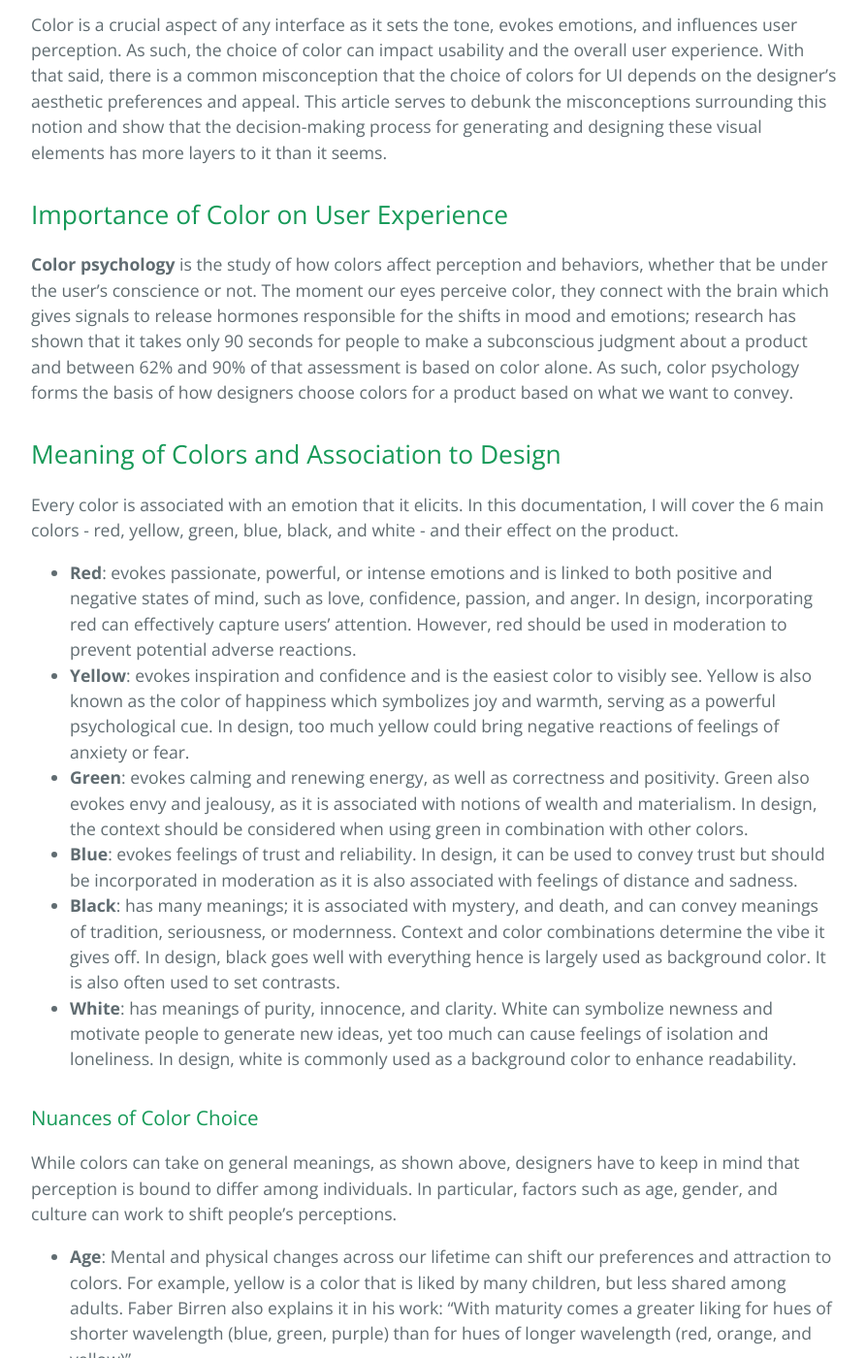
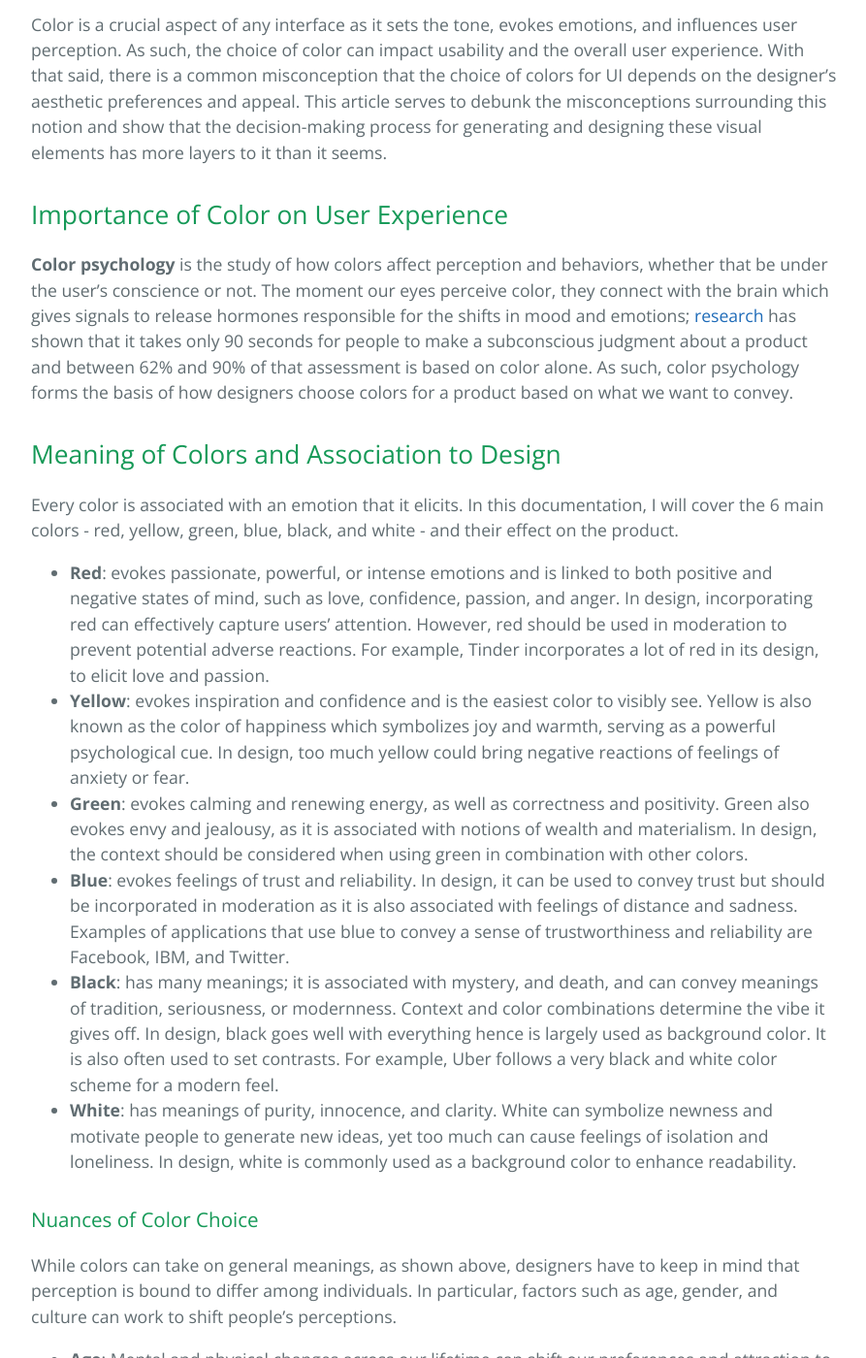
Before and after one commit to learning-software-engineering/learning-software-engineering.github.io, a Jekyll site: the page built from Topics/User_Experience/Color_Theory.md, in a window 1280 px wide and 1400 px high, scrolled down 468 px. Shown: the whole window at 97% size, without its empty margins (192-1085 px from the left). Built offline with Jekyll 4.4.1, drawn with Linux system fonts in a browser that asks for light colours; our own code applies the rules of GitHub Pages for plain Markdown files.

Commit message:
Added specific examples for meaning of colors

```diff
--- a/Topics/User_Experience/Color_Theory.md
+++ b/Topics/User_Experience/Color_Theory.md
@@ -4,15 +4,15 @@
 Color is a crucial aspect of any interface as it sets the tone, evokes emotions, and influences user perception. As such, the choice of color can impact usability and the overall user experience. With that said, there is a common misconception that the choice of colors for UI depends on the designer's aesthetic preferences and appeal. This article serves to debunk the misconceptions surrounding this notion and show that the decision-making process for generating and designing these visual elements has more layers to it than it seems.
 
 ## Importance of Color on User Experience
-**Color psychology** is the study of how colors affect perception and behaviors, whether that be under the user's conscience or not. The moment our eyes perceive color, they connect with the brain which gives signals to release hormones responsible for the shifts in mood and emotions; research has shown that it takes only 90 seconds for people to make a subconscious judgment about a product and between 62% and 90% of that assessment is based on color alone. As such, color psychology forms the basis of how designers choose colors for a product based on what we want to convey.
+**Color psychology** is the study of how colors affect perception and behaviors, whether that be under the user's conscience or not. The moment our eyes perceive color, they connect with the brain which gives signals to release hormones responsible for the shifts in mood and emotions; [research](https://www.colorcom.com/research/why-color-matters) has shown that it takes only 90 seconds for people to make a subconscious judgment about a product and between 62% and 90% of that assessment is based on color alone. As such, color psychology forms the basis of how designers choose colors for a product based on what we want to convey.
 
 ## Meaning of Colors and Association to Design
 Every color is associated with an emotion that it elicits. In this documentation, I will cover the 6 main colors - red, yellow, green, blue, black, and white - and their effect on the product.
-* **Red**: evokes passionate, powerful, or intense emotions and is linked to both positive and negative states of mind, such as love, confidence, passion, and anger. In design, incorporating red can effectively capture users' attention. However, red should be used in moderation to prevent potential adverse reactions.
+* **Red**: evokes passionate, powerful, or intense emotions and is linked to both positive and negative states of mind, such as love, confidence, passion, and anger. In design, incorporating red can effectively capture users' attention. However, red should be used in moderation to prevent potential adverse reactions. For example, Tinder incorporates a lot of red in its design, to elicit love and passion.
 * **Yellow**: evokes inspiration and confidence and is the easiest color to visibly see. Yellow is also known as the color of happiness which symbolizes joy and warmth, serving as a powerful psychological cue. In design, too much yellow could bring negative reactions of feelings of anxiety or fear.
 * **Green**: evokes calming and renewing energy, as well as correctness and positivity. Green also evokes envy and jealousy, as it is associated with notions of wealth and materialism. In design, the context should be considered when using green in combination with other colors.
-* **Blue**: evokes feelings of trust and reliability. In design, it can be used to convey trust but should be incorporated in moderation as it is also associated with feelings of distance and sadness.
-* **Black**: has many meanings; it is associated with mystery, and death, and can convey meanings of tradition, seriousness, or modernness. Context and color combinations determine the vibe it gives off. In design, black goes well with everything hence is largely used as background color. It is also often used to set contrasts.
+* **Blue**: evokes feelings of trust and reliability. In design, it can be used to convey trust but should be incorporated in moderation as it is also associated with feelings of distance and sadness. Examples of applications that use blue to convey a sense of trustworthiness and reliability are Facebook, IBM, and Twitter.
+* **Black**: has many meanings; it is associated with mystery, and death, and can convey meanings of tradition, seriousness, or modernness. Context and color combinations determine the vibe it gives off. In design, black goes well with everything hence is largely used as background color. It is also often used to set contrasts. For example, Uber follows a very black and white color scheme for a modern feel.
 * **White**: has meanings of purity, innocence, and clarity. White can symbolize newness and motivate people to generate new ideas, yet too much can cause feelings of isolation and loneliness. In design, white is commonly used as a background color to enhance readability.
 
 ### Nuances of Color Choice
```
